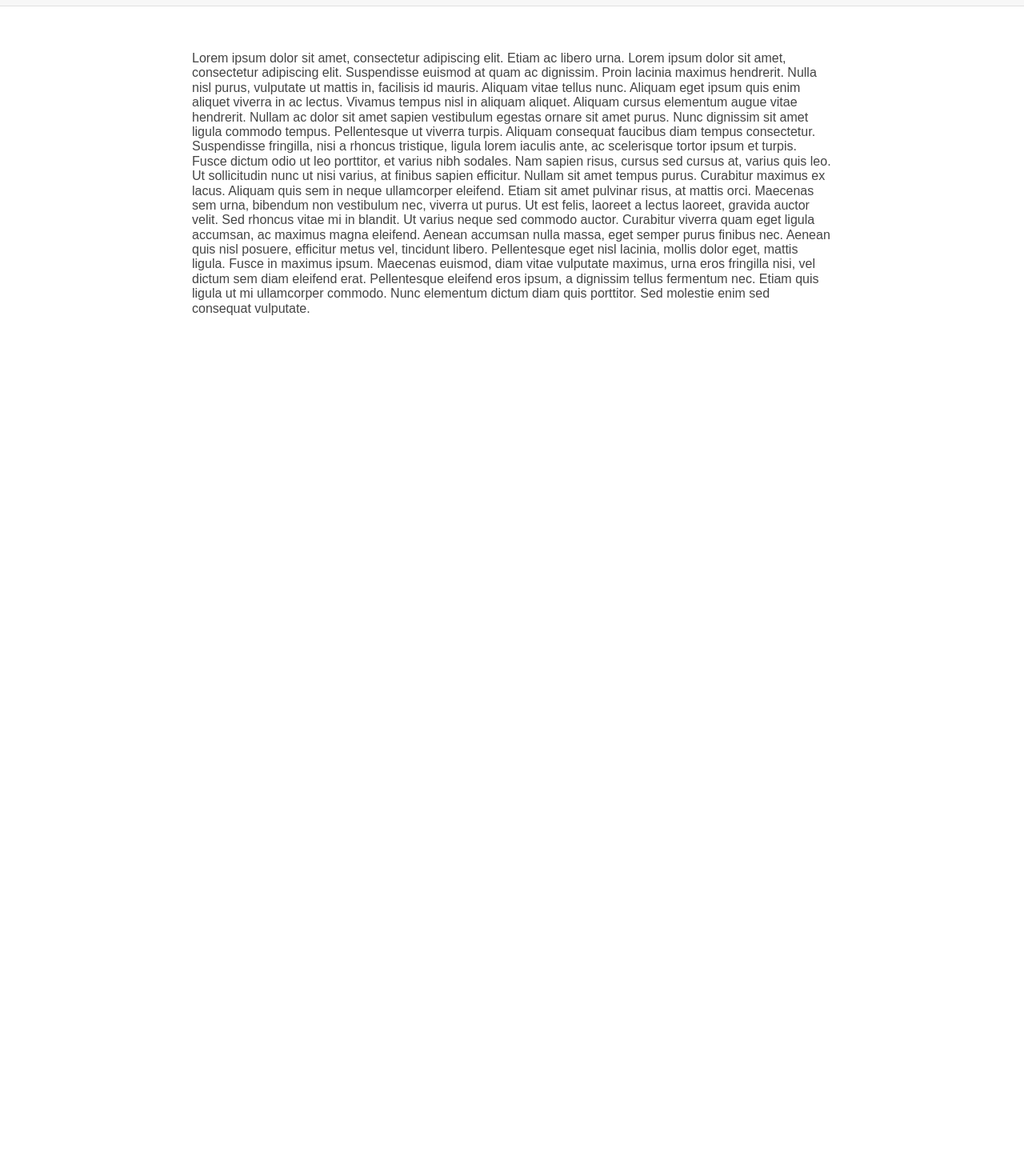
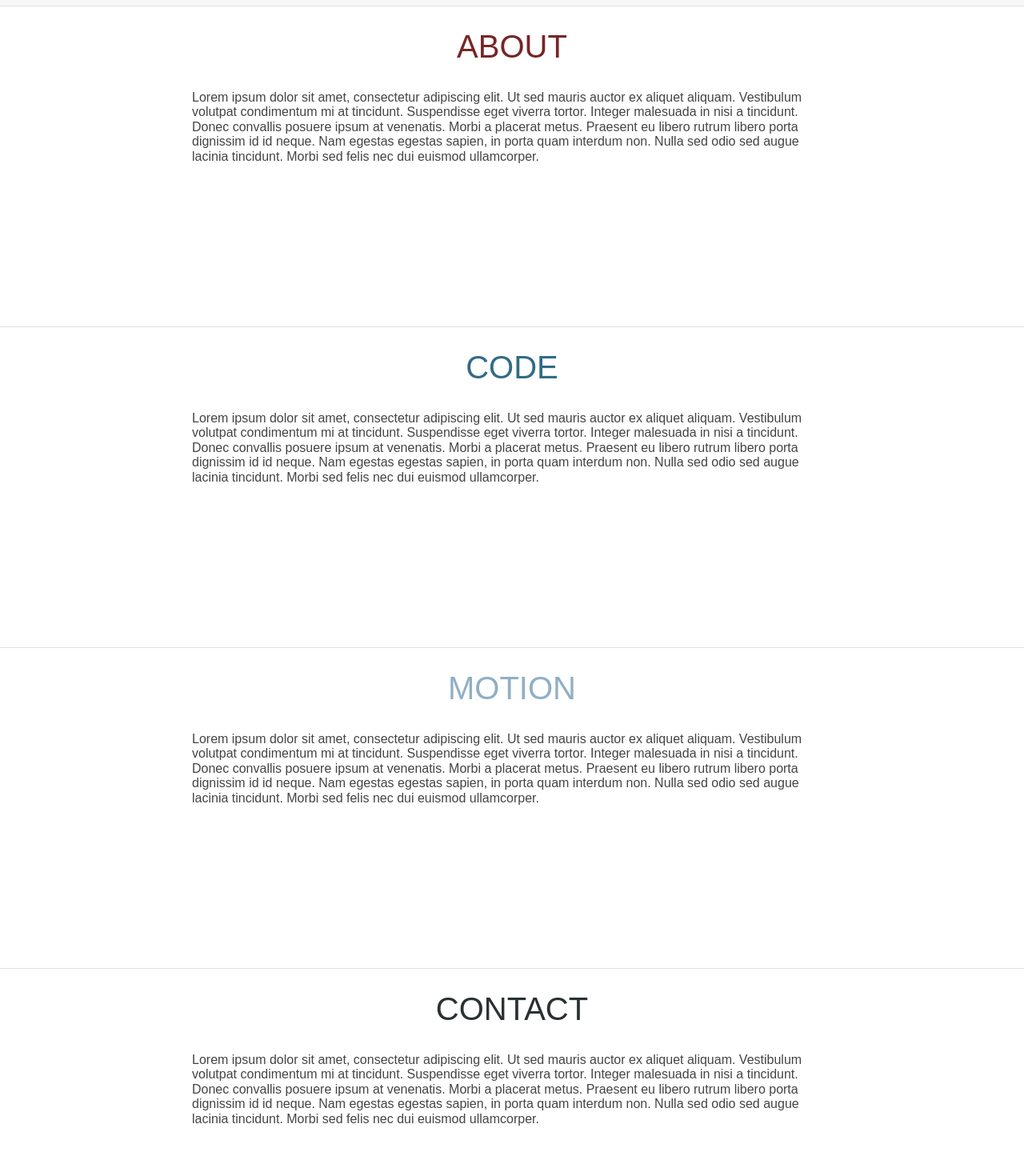
Before and after one commit to san2heg/sankethhegde.com, a plain HTML site: page index.html in a window 1280 px wide. Shown: the part 793-2238 px from the top of the page at 80% size. Drawn offline with Linux system fonts and the light colour scheme; a web font is replaced by a local one.

Commit message:
Add content headers and rAF scrolling

```diff
--- a/css/styles.css
+++ b/css/styles.css
@@ -88,13 +88,45 @@ body {
 /* CONTENT */
 
 #content {
-  height: 2000px;
   background-color: white;
-  border-top: 1px solid #E0E0E0;
 }
 
 #content .inner {
   padding: 40px;
+  padding-top: 5px;
+}
+
+#content .content-section {
+  border-top: 1px solid #E0E0E0;
+  height: 400px;
+}
+
+#content .content-header {
+  font-size: 40px;
+  height: 100px;
+  display: flex;
+  align-items: center;
+  justify-content: center;
+}
+
+#content .content-header-inner {
+  display: inline-block;
+}
+
+#content #about .content-header-inner {
+  color: #762626;
+}
+
+#content #code .content-header-inner {
+  color: #336B87;
+}
+
+#content #motion .content-header-inner {
+  color: #90AFC5;
+}
+
+#content #contact .content-header-inner {
+  color: #2A3132;
 }
 
 /* FOOTER */
--- a/index.html
+++ b/index.html
@@ -73,12 +73,48 @@
     </div>
 
     <div id="content">
-      <div class="inner">
-        <p>Lorem ipsum dolor sit amet, consectetur adipiscing elit. Etiam ac libero urna. Lorem ipsum dolor sit amet, consectetur adipiscing elit. Suspendisse euismod at quam ac dignissim. Proin lacinia maximus hendrerit. Nulla nisl purus, vulputate ut mattis in, facilisis id mauris. Aliquam vitae tellus nunc. Aliquam eget ipsum quis enim aliquet viverra in ac lectus.
+      <div id="about" class="content-section">
+        <div class="content-header">
+          <div class="content-header-inner">
+            ABOUT
+          </div>
+        </div>
+        <div class="inner">
+          Lorem ipsum dolor sit amet, consectetur adipiscing elit. Ut sed mauris auctor ex aliquet aliquam. Vestibulum volutpat condimentum mi at tincidunt. Suspendisse eget viverra tortor. Integer malesuada in nisi a tincidunt. Donec convallis posuere ipsum at venenatis. Morbi a placerat metus. Praesent eu libero rutrum libero porta dignissim id id neque. Nam egestas egestas sapien, in porta quam interdum non. Nulla sed odio sed augue lacinia tincidunt. Morbi sed felis nec dui euismod ullamcorper.
+        </div>
+      </div>
 
-Vivamus tempus nisl in aliquam aliquet. Aliquam cursus elementum augue vitae hendrerit. Nullam ac dolor sit amet sapien vestibulum egestas ornare sit amet purus. Nunc dignissim sit amet ligula commodo tempus. Pellentesque ut viverra turpis. Aliquam consequat faucibus diam tempus consectetur. Suspendisse fringilla, nisi a rhoncus tristique, ligula lorem iaculis ante, ac scelerisque tortor ipsum et turpis. Fusce dictum odio ut leo porttitor, et varius nibh sodales. Nam sapien risus, cursus sed cursus at, varius quis leo. Ut sollicitudin nunc ut nisi varius, at finibus sapien efficitur. Nullam sit amet tempus purus. Curabitur maximus ex lacus. Aliquam quis sem in neque ullamcorper eleifend. Etiam sit amet pulvinar risus, at mattis orci. Maecenas sem urna, bibendum non vestibulum nec, viverra ut purus. Ut est felis, laoreet a lectus laoreet, gravida auctor velit.
+      <div id="code" class="content-section">
+        <div class="content-header">
+          <div class="content-header-inner">
+            CODE
+          </div>
+        </div>
+        <div class="inner">
+          Lorem ipsum dolor sit amet, consectetur adipiscing elit. Ut sed mauris auctor ex aliquet aliquam. Vestibulum volutpat condimentum mi at tincidunt. Suspendisse eget viverra tortor. Integer malesuada in nisi a tincidunt. Donec convallis posuere ipsum at venenatis. Morbi a placerat metus. Praesent eu libero rutrum libero porta dignissim id id neque. Nam egestas egestas sapien, in porta quam interdum non. Nulla sed odio sed augue lacinia tincidunt. Morbi sed felis nec dui euismod ullamcorper.
+        </div>
+      </div>
 
-Sed rhoncus vitae mi in blandit. Ut varius neque sed commodo auctor. Curabitur viverra quam eget ligula accumsan, ac maximus magna eleifend. Aenean accumsan nulla massa, eget semper purus finibus nec. Aenean quis nisl posuere, efficitur metus vel, tincidunt libero. Pellentesque eget nisl lacinia, mollis dolor eget, mattis ligula. Fusce in maximus ipsum. Maecenas euismod, diam vitae vulputate maximus, urna eros fringilla nisi, vel dictum sem diam eleifend erat. Pellentesque eleifend eros ipsum, a dignissim tellus fermentum nec. Etiam quis ligula ut mi ullamcorper commodo. Nunc elementum dictum diam quis porttitor. Sed molestie enim sed consequat vulputate.
+      <div id="motion" class="content-section">
+        <div class="content-header">
+          <div class="content-header-inner">
+            MOTION
+          </div>
+        </div>
+        <div class="inner">
+          Lorem ipsum dolor sit amet, consectetur adipiscing elit. Ut sed mauris auctor ex aliquet aliquam. Vestibulum volutpat condimentum mi at tincidunt. Suspendisse eget viverra tortor. Integer malesuada in nisi a tincidunt. Donec convallis posuere ipsum at venenatis. Morbi a placerat metus. Praesent eu libero rutrum libero porta dignissim id id neque. Nam egestas egestas sapien, in porta quam interdum non. Nulla sed odio sed augue lacinia tincidunt. Morbi sed felis nec dui euismod ullamcorper.
+        </div>
+      </div>
+
+      <div id="contact" class="content-section">
+        <div class="content-header">
+          <div class="content-header-inner">
+            CONTACT
+          </div>
+        </div>
+        <div class="inner">
+          Lorem ipsum dolor sit amet, consectetur adipiscing elit. Ut sed mauris auctor ex aliquet aliquam. Vestibulum volutpat condimentum mi at tincidunt. Suspendisse eget viverra tortor. Integer malesuada in nisi a tincidunt. Donec convallis posuere ipsum at venenatis. Morbi a placerat metus. Praesent eu libero rutrum libero porta dignissim id id neque. Nam egestas egestas sapien, in porta quam interdum non. Nulla sed odio sed augue lacinia tincidunt. Morbi sed felis nec dui euismod ullamcorper.
+        </div>
       </div>
     </div>
   </body>
--- a/js/main.js
+++ b/js/main.js
@@ -1,13 +1,14 @@
 RESETS = [];
+SCROLL_FUNCS = [];
 
 function reset() {
-  $(window).off('scroll');
   var i;
   for (i = 0; i < RESETS.length; i++) {
     RESETS[i]();
   }
 
   RESETS = [];
+  SCROLL_FUNCS = [];
 }
 
 function setupCenterpiece() {
@@ -26,9 +27,8 @@ function setupStickyScroll() {
   var navTop = $nav.offset().top;
   var footerBottom = $footer.offset().top + $footer.height();
 
-  $(window).on('scroll', function(event) {
-    var y = $(this).scrollTop();
-    var yBottom = y + $(this).height();
+  SCROLL_FUNCS.push(function(y) {
+    var yBottom = y + $(window).height();
     var navIsFixed = $nav.hasClass('fixed');
     var footerIsFixed = $footer.hasClass('fixed');
 
@@ -51,7 +51,7 @@ function setupStickyScroll() {
         $footer.removeClass('fixed');
       }
     }
-  });
+  })
 
   RESETS.push(function() {
     $('#nav').removeClass('fixed');
@@ -109,8 +109,7 @@ function setupScrollAnimation() {
     EasingFunctions.easeInOutQuad
   ]
 
-  $(window).on('scroll', function(event) {
-    var y = $(this).scrollTop();
+  SCROLL_FUNCS.push(function(y) {
     var i;
     for (i = 0; i < elems.length; i++) {
       var startHeight = startHeights[i],
@@ -161,7 +160,36 @@ function setup() {
   $(window).trigger('scroll');
 }
 
+function setupRAFScroll() {
+  var lastScrollY = 0;
+  var ticking = false;
+  var k = 0, j = 0;
+
+  var update = function() {
+    var i;
+    for (i = 0; i < SCROLL_FUNCS.length; i++) {
+      SCROLL_FUNCS[i](lastScrollY);
+    }
+    ticking = false;
+  };
+
+  var requestTick = function() {
+    if (!ticking) {
+      window.requestAnimationFrame(update);
+      ticking = true;
+    }
+  };
+
+  var onScroll = function() {
+    lastScrollY = window.scrollY;
+    requestTick();
+  };
+
+  $(window).on('scroll', onScroll);
+}
+
 $(document).ready(function() {
+  setupRAFScroll();
   setup();
 
   $(window).on('resize', function() {
```
Also changed, not shown: 1 other file.
